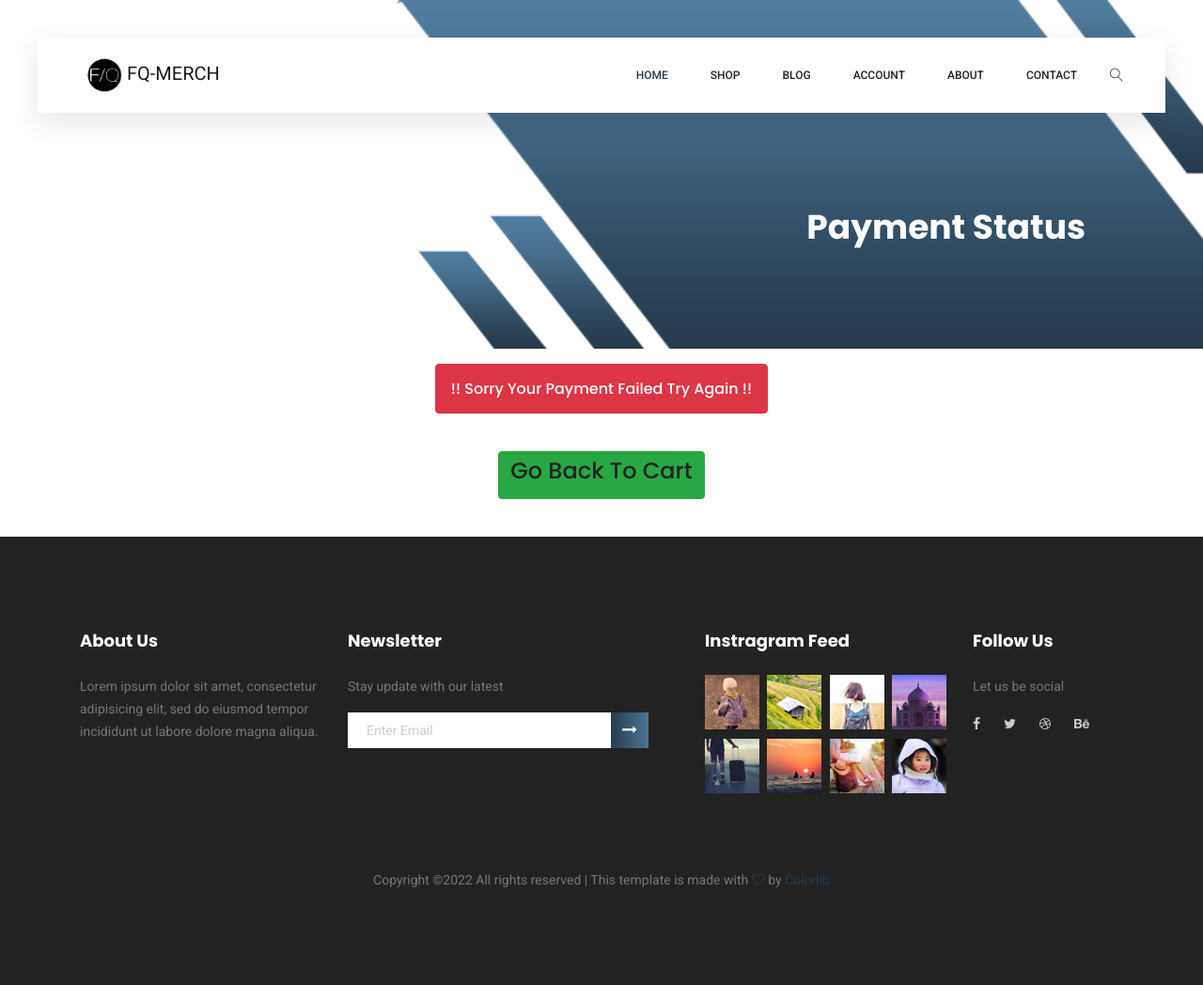
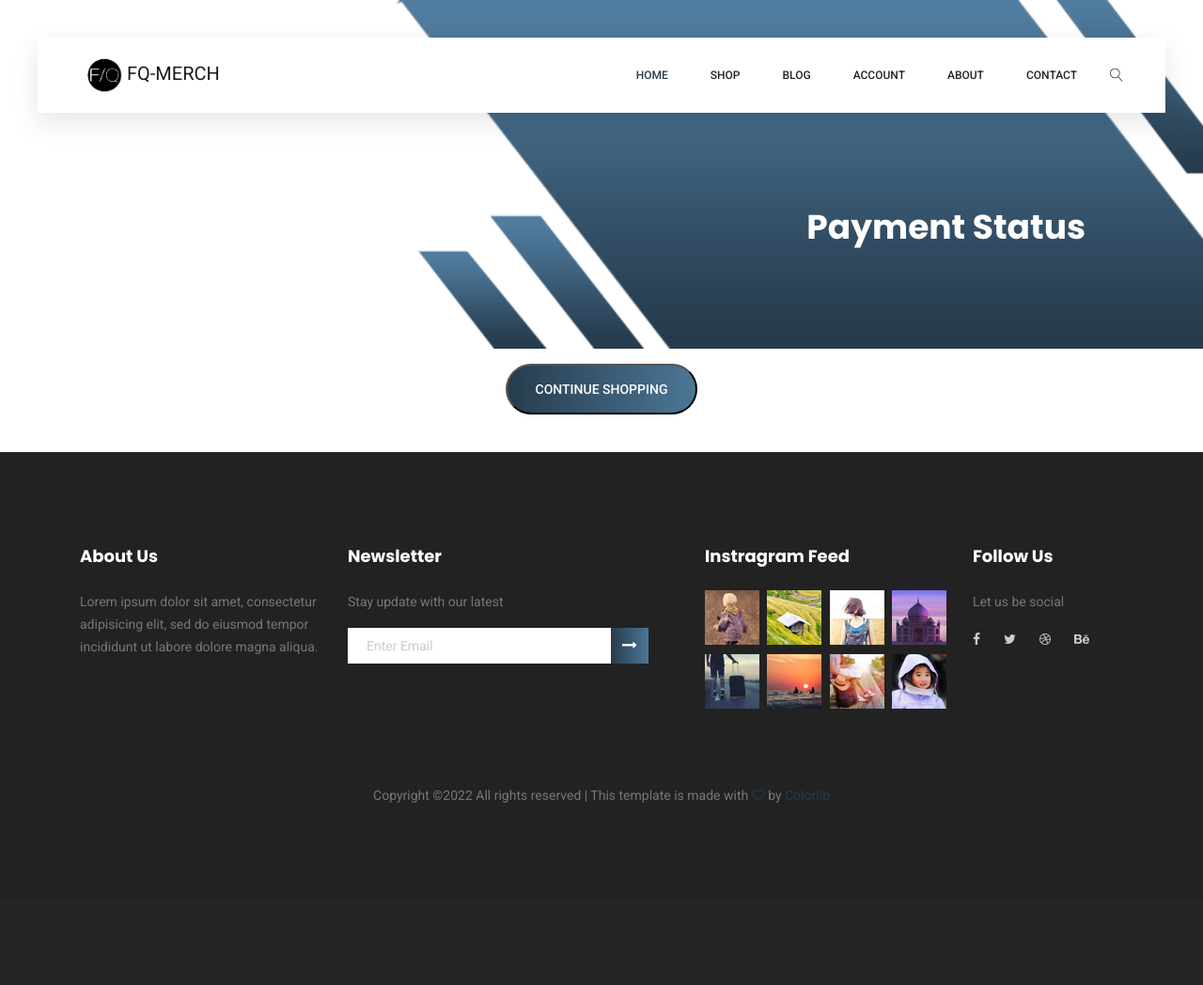
Before and after one commit to TanvNaik/FQMERCH, a Flask app: template karma/templates/success.html in a window 1280 px wide. Shown: the whole page at 94% size. After the commit the page ends 854 px from the top, so only its background shows below. Run offline with Flask 2, Linux system fonts and the light colour scheme; the template is opened without the code that fills it, so the values that code supplies are empty.

Commit message:
Success Page

```diff
--- a/karma/additem/views.py
+++ b/karma/additem/views.py
@@ -194,7 +194,8 @@ def orderSummary():
                 'razorpay_signature': razorpay_signature
             }
             data = client.payment.fetch(payment_id[0])
-            return render_template('success.html',data=data)
+            db.child('cart').child(session['id']).remove()
+            return render_template('success.html',**data)
             # result = client.utility.verify_payment_signature(params_dict)
             # if result is None:
             #     try:
--- a/karma/pages/views.py
+++ b/karma/pages/views.py
@@ -50,6 +50,8 @@ def login():
         session['email'] = email
         session['login'] = True
         session['id'] = login['localId']
+        if( user['address'] != None):
+            session['address'] = user['address']['name']+","+ user['address']['address']+","+ user['address']['city'] + ',' +user['address']['state']+","+str(user['address']['pincode'])
         return redirect(url_for('blog.index'))
 
     return render_template('login.html', form=form)
--- a/karma/templates/success.html
+++ b/karma/templates/success.html
@@ -11,32 +11,61 @@
     </div>
 </section>
 
-{% if data != fail %}
+{% if captured %}
+
+
 <div class="p-3">
     <center>
-        <div class="btn btn-success"><h3>!! Payment Successfull !!</h3></div>
+        <div class="alert alert-success" role="alert" style="width:70%">
+            <div class="alert alert-success" role="alert">
+                <div class="alert alert-warning" role="alert">
+  <p class="mb-0">Please note Order Id to track your order</p>
+</div>
+
+
+                <h4 class="alert-heading">Payment Successful!</h4>
+                  <br/>
+                <div class="row justify-content-center">
+                    <div class="col-auto">
+                        <table class="table table-responsive" >
+                            <tbody>
+                                <tr>
+                                    <td>Order Id:</td>
+                                    <td>{{order_id}}</td>
+                                </tr>
+                                <tr>
+                                    <td>Payment Method:</td>
+                                    <td>{{method}}</td>
+                                </tr>
+                                <tr>
+                                    <td>Amount:</td>
+                                    <td>&#8377;{{amount}}</td>
+                                </tr>
+                                <tr>
+                                    <td>Email:</td>
+                                    <td>{{email}}</td>
+                                </tr>
+                                <tr>
+                                    <td>Contact Number:</td>
+                                    <td>{{contact}}</td>
+                                </tr>
+                            </tbody>
+                        </table>
+                    </div>
+                </div>
+
+            </div>
+        </div>
     </center>
 </div>
+
+
+    {% endif %}
 <div class="p-3">
-    <center>
-        <div class="btn btn-success"><a href="{{url_for('shop.cart')}}"><h3>Go Back To Cart</h3></a></div>
-    </center>
-</div>
-    <h3 class="p-3">
-        <center>{{data}}</center>
-    </h3>
-
-    {% else %}
-    <div class="p-3">
         <center>
-            <h1 class="btn btn-danger p-3">!! Sorry Your Payment Failed Try Again !!</h1>
+            <div >
+                <button type="submit"  class="primary-btn">Continue Shopping</button>
+            </div>
         </center>
     </div>
-    <div class="p-3">
-        <center>
-            <div class="btn btn-success"><a href="{{url_for('shop.cart')}}"><h3>Go Back To Cart</h3></a></div>
-        </center>
-    </div>
-    {% endif %}
-
     {% endblock %}
```
Also changed, not shown: karma/templates/cart.html (+35 -35 lines).
